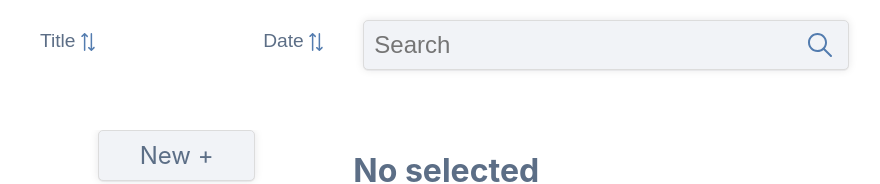
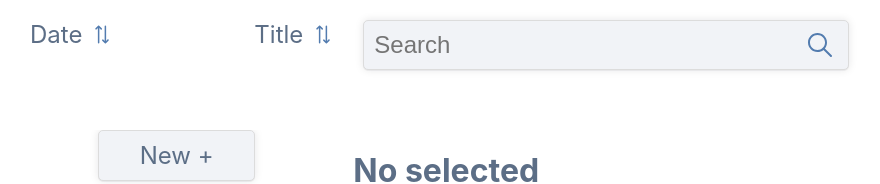
Before and after one commit to vladyslavdmytrenko/note-editor, a React (Create React App) app: page / in a window 1280 px wide. Shown: the top 184 px of the page, without its empty margins (140-1020 px from the left). Built offline with nearby package versions, Linux system fonts and the light colour scheme.

Commit message:
added sort notes

```diff
--- a/src/components/Sort/Sort.jsx
+++ b/src/components/Sort/Sort.jsx
@@ -1,20 +1,109 @@
-import React from "react";
+import React, { useContext, useState } from "react";
 
 import "./style.css";
-import SortIcon from "../../icon/sort.svg";
+import SortNoneIcon from "../../icon/sort.svg";
+import SortDescIcon from "../../icon/sort-down.svg";
+import SortAscIcon from "../../icon/sort-ascending.svg";
+import { NoteContext } from "../../context/NoteContext";
 
 function Sort() {
+  const { sortNotes, typeSort } = useContext(NoteContext);
+
+  const handleOnChange = (e) => {
+    sortNotes(e.target.value);
+  };
+
+  const renderSwitch = (param) => {
+    switch (param) {
+      case "desc_date":
+        return SortDescIcon;
+      case "desc_title":
+        return SortDescIcon;
+      case "asc_date":
+        return SortAscIcon;
+      case "asc_title":
+        return SortAscIcon;
+      default:
+        return SortNoneIcon;
+    }
+  };
+
   return (
-    <div className="header-sort">
-      <button className="btn-icon">
+    <form className="header-sort" onChange={handleOnChange}>
+      <div className="drop-containter">
+        <div className="btn-icon">
+          <span>Date</span>
+          <img
+            src={
+              typeSort.includes("date") ? renderSwitch(typeSort) : SortNoneIcon
+            }
+            alt="search"
+            className="icon"
+          />
+        </div>
+        <div className="drop-list">
+          <div className="drop-item">
+            <input name="sort" type="radio" id="none_date" value="none_date" />
+            <label htmlFor="none_date">none</label>
+          </div>
+          <div className="drop-item">
+            <input name="sort" type="radio" id="desc_date" value="desc_date" />
+            <label htmlFor="desc_date">desc</label>
+          </div>
+          <div className="drop-item">
+            <input name="sort" type="radio" id="asc_date" value="asc_date" />
+            <label htmlFor="asc_date">asc</label>
+          </div>
+        </div>
+      </div>
+      <div className="drop-containter">
+        <div className="btn-icon">
+          <span>Title</span>
+          <img
+            src={
+              typeSort.includes("title") ? renderSwitch(typeSort) : SortNoneIcon
+            }
+            alt="search"
+            className="icon"
+          />
+        </div>
+        <div className="drop-list">
+          <div className="drop-item">
+            <input
+              name="sort"
+              type="radio"
+              id="none_title"
+              value="none_title"
+            />
+            <label htmlFor="none_title">none</label>
+          </div>
+          <div className="drop-item">
+            <input
+              name="sort"
+              type="radio"
+              id="desc_title"
+              value="desc_title"
+            />
+            <label htmlFor="desc_title">desc</label>
+          </div>
+          <div className="drop-item">
+            <input name="sort" type="radio" id="asc_title" value="asc_title" />
+            <label htmlFor="asc_title">asc</label>
+          </div>
+        </div>
+      </div>
+
+      {/* <button className="btn-icon">
         <span>Title</span>
         <img src={SortIcon} alt="search" className="icon" />
+        <div className="dropdown">
+          <img src={SortIcon} alt="search" className="icon" />
+          <img src={SortIcon} alt="search" className="icon" />
+          <img src={SortIcon} alt="search" className="icon" />
+        </div>
       </button>
-      <button className="btn-icon">
-        <span>Date</span>
-        <img src={SortIcon} alt="search" className="icon" />
-      </button>
-    </div>
+      <button className="btn-icon"></button> */}
+    </form>
   );
 }
 
--- a/src/components/Sort/style.css
+++ b/src/components/Sort/style.css
@@ -23,10 +23,48 @@
 }
 .btn-icon {
   display: flex;
+  position: relative;
 }
+
+.drop-containter {
+  position: relative;
+}
+
+.drop-list {
+  position: absolute;
+  background: #fff;
+  top: 2rem;
+  display: none;
+}
+
+.drop-list input {
+  visibility: hidden;
+  border: 1px solid #fff !important;
+  margin: 0 !important;
+  padding: 0 !important;
+}
+.drop-list input:checked + label {
+  border: 1px solid #5c6e86 !important;
+}
+
+.drop-list label {
+  margin: 0 !important;
+  padding: 0 !important;
+}
+
+.drop-containter:hover .drop-list {
+  z-index: 100;
+  display: block;
+}
+
+.drop-item {
+  display: flex;
+}
+
 .icon {
   float: left;
   max-width: 1.5rem;
   margin: 0 auto;
+  margin-left: 0.5rem;
   margin-right: 0.5em;
 }
--- a/src/context/NoteContext.jsx
+++ b/src/context/NoteContext.jsx
@@ -7,6 +7,7 @@ const NoteContextProvider = (props) => {
   const initialState = JSON.parse(localStorage.getItem("notes")) || [];
   const [notes, setNotes] = useState(initialState);
   const [redirectId, setRedirectId] = useState();
+  const [typeSort, setTypeSort] = useState("none_date");
 
   useEffect(() => {
     localStorage.setItem("notes", JSON.stringify(notes));
@@ -14,6 +15,7 @@ const NoteContextProvider = (props) => {
 
   const addNote = (title = "New note", description = "") => {
     const id = idGenerator();
+    setTypeSort("none_date");
     setNotes([{ id, title, description, timestamp: Date.now() }, ...notes]);
     return id;
   };
@@ -47,6 +49,34 @@ const NoteContextProvider = (props) => {
     if (!path && notes.length > 0) path = notes[0].id;
     return path;
   };
+
+  const sortNotes = (newTypeSort) => {
+    const newArr = [...notes].sort((a, b) => {
+      switch (newTypeSort) {
+        case "desc_date":
+          if (a.timestamp > b.timestamp) return -1;
+          if (a.timestamp < b.timestamp) return 1;
+          return 0;
+        case "asc_date":
+          if (a.timestamp < b.timestamp) return -1;
+          if (a.timestamp > b.timestamp) return 1;
+          return 0;
+        case "desc_title":
+          if (a.title > b.title) return -1;
+          if (a.title < b.title) return 1;
+          return 0;
+        case "asc_title":
+          if (a.title < b.title) return -1;
+          if (a.title > b.title) return 1;
+          return 0;
+        default:
+          break;
+      }
+    });
+    setTypeSort(newTypeSort);
+    setNotes(newArr);
+  };
+
   return (
     <NoteContext.Provider
       value={{
@@ -56,6 +86,8 @@ const NoteContextProvider = (props) => {
         updateNote,
         removeNote,
         getRedirectTo,
+        sortNotes,
+        typeSort,
       }}
     >
       {props.children}
```
